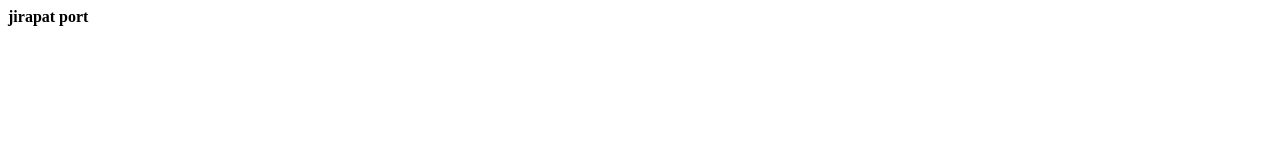
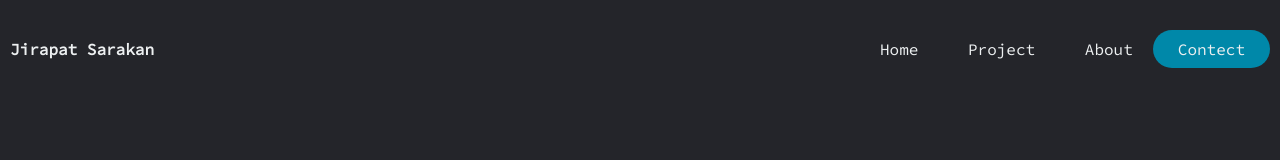
Before and after one commit to jirapatsar/portfolio, a plain HTML site: page index.html in a window 1280 px wide. Drawn offline with Linux system fonts and the light colour scheme.

Commit message:
add nav bar

```diff
--- a/index.html
+++ b/index.html
@@ -4,9 +4,24 @@
     <meta charset="UTF-8">
     <meta http-equiv="X-UA-Compatible" content="IE=edge">
     <meta name="viewport" content="width=device-width, initial-scale=1.0">
+    <link rel="preconnect" href="https://fonts.googleapis.com">
+    <link rel="preconnect" href="https://fonts.gstatic.com" crossorigin>
+    <link href="https://fonts.googleapis.com/css2?family=Source+Code+Pro:ital,wght@0,300;0,400;1,300;1,400&display=swap" rel="stylesheet">
+    <link rel="stylesheet" href="./style.css">
+
     <title>Document</title>
 </head>
 <body>
-    <b>jirapat port</b>
+   <header>
+       <b class="logo">Jirapat Sarakan</b>
+       <nav>
+           <ul class="nav__links">
+               <li><a href="#">Home</a></li>
+               <li><a href="#">Project</a></li>
+                <li><a href="#">About</a></li>
+           </ul>
+       </nav>
+       <a href="#"><button class="btn__contact">Contect</button></a>
+   </header>
 </body>
 </html>
--- /dev/null
+++ b/style.css
@@ -0,0 +1,56 @@
+@import url('https://fonts.googleapis.com/css2?family=Source+Code+Pro:ital,wght@0,300;0,400;1,300;1,400&display=swap');
+*{
+    box-sizing: border-box;
+    margin: 0;
+    padding: 0;
+    background-color: #24252A
+
+    ;
+}
+body{
+    font-family: 'Source Code Pro', monospace;
+}
+
+li, a, button{
+    font-family: 'Source Code Pro', monospace;
+    font-weight: 500;
+    font-size: 16px;
+    color:  #edf0f1;
+    text-decoration: none;
+}
+header{
+    display: flex;
+    justify-content: flex-end;
+    align-items:center;
+    padding: 30px 10px;
+}
+.logo{
+    color: #edf0f1;
+    cursor: pointer;
+    margin-right: auto;
+}
+.nav__links{
+    list-style: none;
+}
+.nav__links li{
+    display: inline-block;
+    padding: 0px 20px;
+}
+.nav__links li a{
+    transition: all 0.3 ease 0s;
+}
+.nav__links li a:hover{
+    color: #0088a0;
+}
+.btn__contact{
+    padding: 9px 25px;
+    background-color: rgba(0, 136, 169, 1);
+    border: none;
+    border-radius: 50px;
+    cursor: pointer;
+    transition: all 0.3s ease 0s;
+
+}
+.btn__contact:hover{
+    background-color:rgba(0, 136, 196, 0.8);
+}
```
